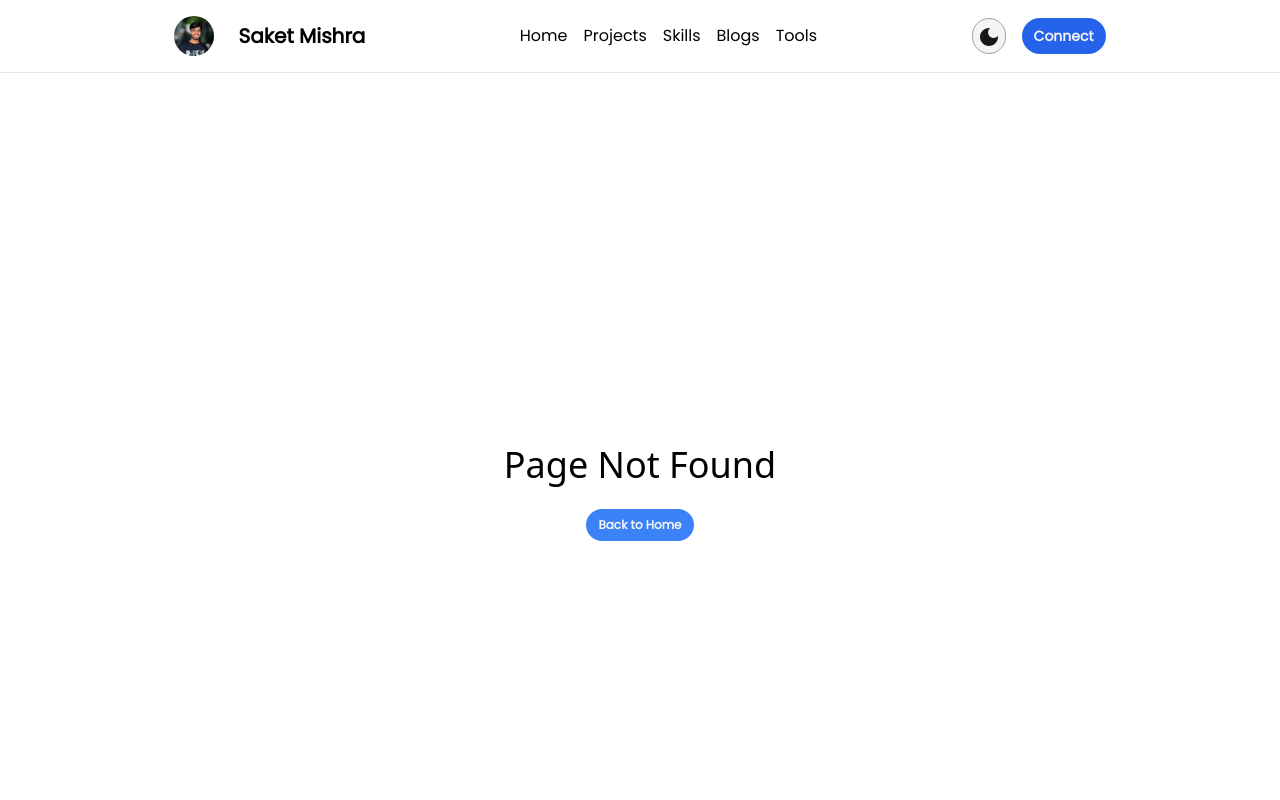
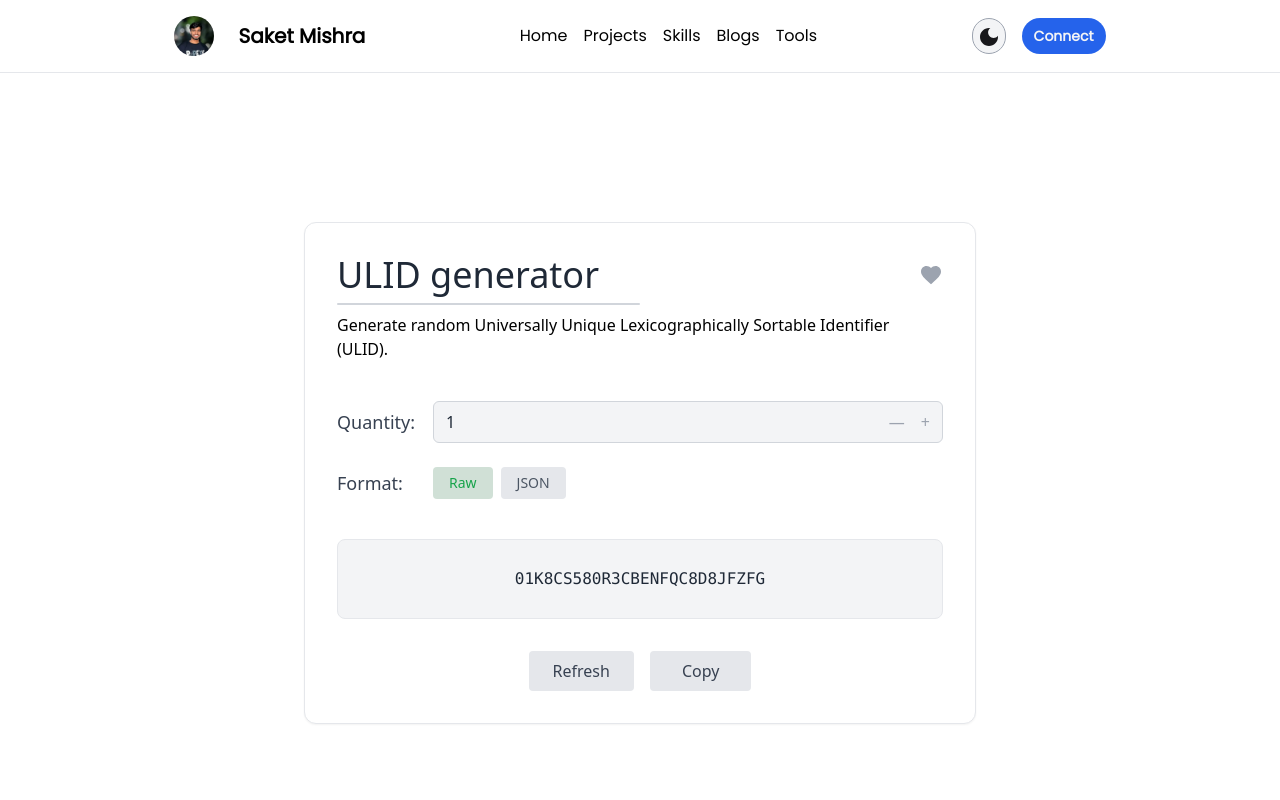
Before and after one commit to Saketmishra14/Portfolio-SM, a React (Vite) app: page /Tool/ulid-generator in a window 1280 px wide. Shown: the top 800 px of the page. Built offline with nearby package versions, Linux system fonts and the light colour scheme; the HTML template or start-up script is replaced by a standard one.

Commit message:
add tool

```diff
--- a/package.json
+++ b/package.json
@@ -34,6 +34,7 @@
     "react-router-dom": "^6.17.0",
     "react-tweet": "^3.2.2",
     "react-twitter-embed": "^4.0.4",
+    "ulid": "^3.0.2",
     "uuid": "^13.0.0"
   },
   "devDependencies": {
--- a/src/App.jsx
+++ b/src/App.jsx
@@ -16,6 +16,7 @@ import TokenGenerator from "./components/developerTool/TokenGenerator";
 import HashTextTool from "./components/developerTool/HashTextTool";
 import BcryptTool from "./components/developerTool/BcryptTool";
 import UuidGenerator from "./components/developerTool/UuidGenerator";
+import UlidGenerator from "./components/developerTool/UlidGenerator";
 
 
 function App() {
@@ -60,6 +61,7 @@ function App() {
             <Route path="/Tool/hash-text" element={<HashTextTool/>}/>
             <Route path="/Tool/bcrypt" element={<BcryptTool/>}/>
             <Route path="/Tool/uuid-generator" element={<UuidGenerator/>}/>
+            <Route path="/Tool/ulid-generator" element={<UlidGenerator/>}/>
 
           </Route>
 
--- a/src/components/developerTool/ToolsSection.jsx
+++ b/src/components/developerTool/ToolsSection.jsx
@@ -28,6 +28,7 @@ const tools = [
     icon: <Fingerprint size={24} />
 },
   { title: "ULID generator",
+    slug: "ulid-generator",
      desc: "Generate random Universally Unique Lexicographically Sortable Identifier...",
      icon: <SortAsc size={24} />
      },
--- /dev/null
+++ b/src/components/developerTool/UlidGenerator.jsx
@@ -0,0 +1,109 @@
+import React, { useState, useCallback } from 'react';
+import { ulid } from 'ulid';
+
+const UlidGenerator = () => {
+  const [quantity, setQuantity] = useState(1);
+  const [format, setFormat] = useState('Raw');
+  const [ulids, setUlids] = useState([ulid()]);
+  const [copied, setCopied] = useState(false);
+
+  // Generate new ULIDs based on current quantity
+  const generateUlids = useCallback(() => {
+    const newUlids = Array.from({ length: Math.max(1, quantity) }, () => ulid());
+    setUlids(newUlids);
+    setCopied(false);
+  }, [quantity]);
+
+  const handleCopy = () => {
+    const textToCopy = format === 'JSON'
+      ? JSON.stringify(ulids, null, 2)
+      : ulids.join('\n');
+
+    navigator.clipboard.writeText(textToCopy);
+    setCopied(true);
+    setTimeout(() => setCopied(false), 2000);
+  };
+
+  return (
+    <div className="min-h-screen flex items-center justify-center  dark:bg-[#18181b] p-4 transition-colors duration-200">
+      <div className="w-full max-auto max-w-2xl bg-white dark:bg-[#18181b] rounded-xl p-8 shadow-sm border border-gray-200 dark:border-transparent">
+
+        {/* Header */}
+        <div className="flex justify-between items-center mb-2">
+          <h1 className="text-4xl  text-gray-800 dark:text-gray-200">ULID generator</h1>
+
+          <button className="text-gray-400 hover:text-red-500 transition-colors">
+            <svg xmlns="http://www.w3.org/2000/svg" className="h-6 w-6" fill="currentColor" viewBox="0 0 24 24"><path d="M12 21.35l-1.45-1.32C5.4 15.36 2 12.28 2 8.5 2 5.42 4.42 3 7.5 3c1.74 0 3.41.81 4.5 2.09C13.09 3.81 14.76 3 16.5 3 19.58 3 22 5.42 22 8.5c0 3.78-3.4 6.86-8.55 11.54L12 21.35z"/></svg>
+          </button>
+        </div>
+        <div className="h-[2px] w-1/2 bg-gray-300 dark:bg-gray-700 mt-2 rounded-full" />
+        <p className="text-grey-400 dark:text-gray-400 mb-10 pt-2">
+         Generate random Universally Unique Lexicographically Sortable Identifier (ULID).
+        </p>
+
+        {/* Controls */}
+        <div className="space-y-6">
+          <div className="flex items-center">
+            <label className="w-24 text-gray-700 dark:text-gray-300 text-lg">Quantity:</label>
+            <div className="flex flex-1 items-center bg-gray-100 dark:bg-[#2a2a2a] rounded-md px-3 py-2 border border-gray-300 dark:border-transparent">
+              <input
+                type="number"
+                value={quantity}
+                onChange={(e) => setQuantity(parseInt(e.target.value) || 1)}
+                className="bg-transparent w-full outline-none text-gray-800 dark:text-gray-200"
+              />
+              <div className="flex gap-4 ml-4 text-gray-400">
+                <button onClick={() => setQuantity(q => Math.max(1, q - 1))} className="hover:text-gray-600 dark:hover:text-gray-200">—</button>
+                <button onClick={() => setQuantity(q => q + 1)} className="hover:text-gray-600 dark:hover:text-gray-200">+</button>
+              </div>
+            </div>
+          </div>
+
+          <div className="flex items-center">
+            <label className="w-24 text-gray-700 dark:text-gray-300 text-lg">Format:</label>
+            <div className="flex gap-2">
+              {['Raw', 'JSON'].map((f) => (
+                <button
+                  key={f}
+                  onClick={() => setFormat(f)}
+                  className={`px-4 py-1.5 rounded text-sm font-medium transition-all ${
+                    format === f
+                    ? 'bg-green-800/20 text-green-600 dark:bg-green-900/30 dark:text-[#4ade80]'
+                    : 'bg-gray-200 dark:bg-[#2a2a2a] text-gray-600 dark:text-gray-400'
+                  }`}
+                >
+                  {f}
+                </button>
+              ))}
+            </div>
+          </div>
+        </div>
+
+        {/* Output Area */}
+        <div className="mt-10 mb-8 p-6 bg-gray-100 dark:bg-[#252525] rounded-lg min-h-[80px] flex items-center justify-center overflow-x-auto border border-gray-200 dark:border-transparent">
+          <code className="text-gray-800 dark:text-gray-300 font-mono text-center whitespace-pre break-all">
+            {format === 'JSON' ? JSON.stringify(ulids, null, 2) : ulids.join('\n')}
+          </code>
+        </div>
+
+        {/* Actions */}
+        <div className="flex justify-center gap-4">
+          <button
+            onClick={generateUlids}
+            className="px-6 py-2 bg-gray-200 dark:bg-[#2a2a2a] text-gray-700 dark:text-gray-300 rounded hover:bg-gray-300 dark:hover:bg-[#333] transition-colors"
+          >
+            Refresh
+          </button>
+          <button
+            onClick={handleCopy}
+            className="px-8 py-2 bg-gray-200 dark:bg-[#2a2a2a] text-gray-700 dark:text-gray-300 rounded hover:bg-gray-300 dark:hover:bg-[#333] transition-colors"
+          >
+            {copied ? 'Copied!' : 'Copy'}
+          </button>
+        </div>
+      </div>
+    </div>
+  );
+};
+
+export default UlidGenerator;
```
Also changed, not shown: 2 other files (tests, documents, lock files or other folders).
